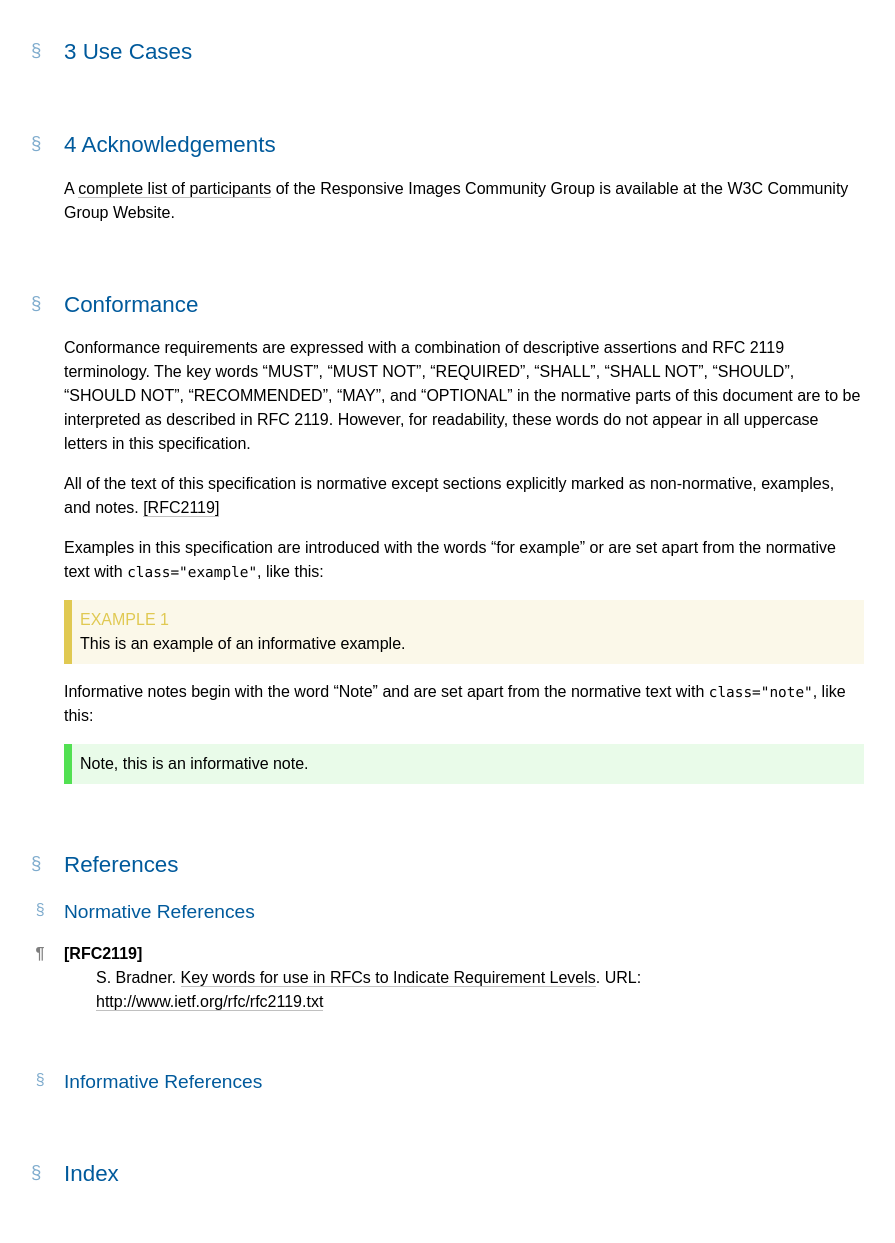
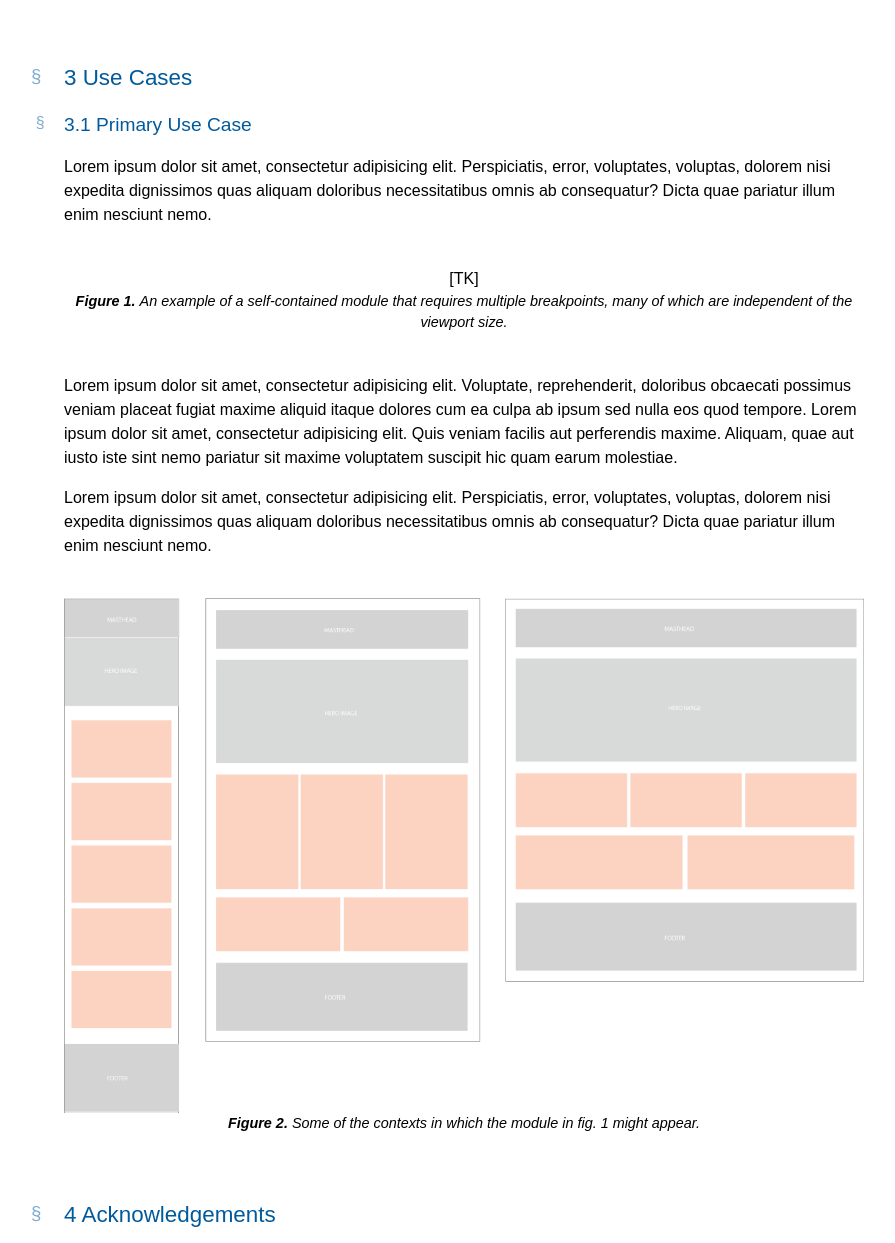
Before and after one commit to WICG/cq-usecases, a plain HTML site: page index.html in a window 1280 px wide. Shown: the part 2465-3708 px from the top of the page, without its empty margins (203-1098 px from the left). Drawn offline with Linux system fonts and the light colour scheme.

Commit message:
Bunch of placeholder.

```diff
--- a/index.html
+++ b/index.html
@@ -579,6 +579,8 @@ Parts of this work may be from another specification document.  If so, those par
 	<li><a href=#intro><span class=secno>1</span>Introduction</a>
 	<li><a href=#status><span class=secno>2</span>Status of This Document</a>
 	<li><a href=#usecases><span class=secno>3</span>Use Cases</a>
+		<ul class=toc>
+		<li><a href=#primary-case><span class=secno>3.1</span>Primary Use Case</a></ul>
 	<li><a href=#acks><span class=secno>4</span>Acknowledgements</a>
 	<li><a href=#conformance><span class=secno></span> Conformance</a>
 	<li><a href=#references><span class=secno></span> References</a>
@@ -602,6 +604,24 @@ Parts of this work may be from another specification document.  If so, those par
 <p>This document reflects the efforts of members from the <a href=http://www.w3.org/community/respimg/>Responsive Images Community Group</a> (RICG), and with feedback from the designer/developer community via blog posts, informal polls, and other social media sources. The RICG’s goal for this document is to make sure that author requirements for element queries have been documented.</p>
 
 <h2 class="heading settled heading" data-level=3 id=usecases><span class=secno>3 </span><span class=content>Use Cases</span><a class=self-link href=#usecases></a></h2>
+
+<h3 class="heading settled heading" data-level=3.1 id=primary-case><span class=secno>3.1 </span><span class=content>Primary Use Case</span><a class=self-link href=#primary-case></a></h3>
+
+<p>Lorem ipsum dolor sit amet, consectetur adipisicing elit. Perspiciatis, error, voluptates, voluptas, dolorem nisi expedita dignissimos quas aliquam doloribus necessitatibus omnis ab consequatur? Dicta quae pariatur illum enim nesciunt nemo.</p>
+
+<figure>
+	[TK]
+	<figcaption>An example of a self-contained module that requires multiple breakpoints, many of which are independent of the viewport size.</figcaption>
+</figure>
+
+<p>Lorem ipsum dolor sit amet, consectetur adipisicing elit. Voluptate, reprehenderit, doloribus obcaecati possimus veniam placeat fugiat maxime aliquid itaque dolores cum ea culpa ab ipsum sed nulla eos quod tempore. Lorem ipsum dolor sit amet, consectetur adipisicing elit. Quis veniam facilis aut perferendis maxime. Aliquam, quae aut iusto iste sint nemo pariatur sit maxime voluptatem suscipit hic quam earum molestiae.</p>
+
+<p>Lorem ipsum dolor sit amet, consectetur adipisicing elit. Perspiciatis, error, voluptates, voluptas, dolorem nisi expedita dignissimos quas aliquam doloribus necessitatibus omnis ab consequatur? Dicta quae pariatur illum enim nesciunt nemo.</p>
+
+<figure>
+	<img src=images/eq-layout.gif>
+	<figcaption>Some of the contexts in which the module in fig. 1 might appear.</figcaption>
+</figure>
 
 <h2 class="heading settled heading" data-level=4 id=acks><span class=secno>4 </span><span class=content>Acknowledgements</span><a class=self-link href=#acks></a></h2>
 
```
Also changed, not shown: images/eq-layout.gif (added), 1 other file.
